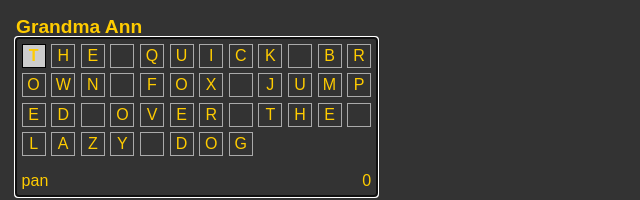
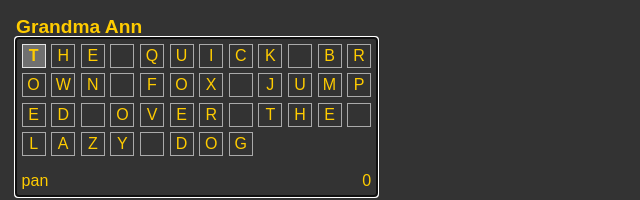
Before and after one commit to now-is/grandma-ann, a SvelteKit app: page / in a window 1280 px wide. Shown: the top 200 px of the page, without its empty margins (0-640 px from the left). Built offline with nearby package versions, Linux system fonts and the light colour scheme.

Commit message:
Improve cursor appearance

```diff
--- a/src/routes/+page.svelte
+++ b/src/routes/+page.svelte
@@ -65,8 +65,8 @@
 
 	.letter.cursor {
 		font-weight: bold;
-		border-color: black;
-		background-color: #cccccc;
+		border-color: #e4e4e4;
+		background-color: #707070;
 	}
 
 	.status {
```
